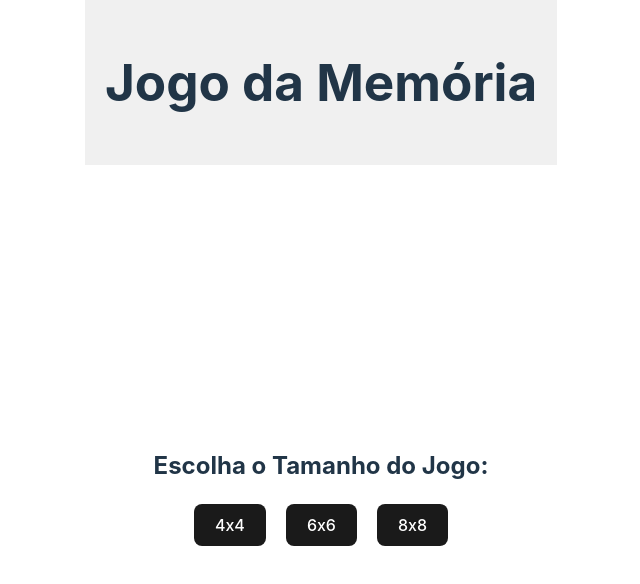
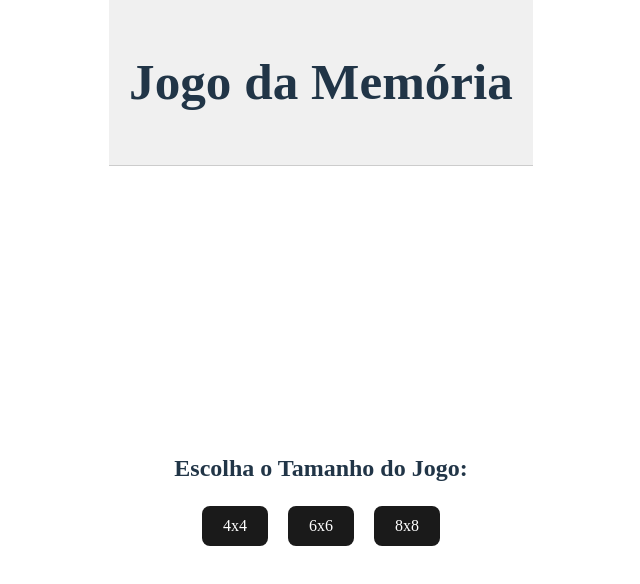
Before and after one commit to EndrioAlberton/MemoryGame, a React (Vite) app: page / in a window 1280 px wide. Shown: the top 584 px of the page, without its empty margins (319-959 px from the left). Built offline with nearby package versions, Linux system fonts and the light colour scheme.

Commit message:
Style: Add new font

```diff
--- a/src/components/Board.tsx
+++ b/src/components/Board.tsx
@@ -39,6 +39,7 @@ const CardContainer = styled.div`
 const StatsContainer = styled.div`
   margin-top: 20px;
   text-align: center;
+  font-family: 'Baloo', cursive;
 `;
 
 // Interface representando as propriedades do componente Board
--- a/src/components/Header.tsx
+++ b/src/components/Header.tsx
@@ -4,6 +4,8 @@ const HeaderContainer = styled.div`
   text-align: center;
   padding: 20px;
   background-color: #f0f0f0;
+  border-bottom: 1px solid #ccc;
+  font-family: 'Baloo', cursive;
 `;
 
 const Header = () => {
--- a/src/components/StartGame.tsx
+++ b/src/components/StartGame.tsx
@@ -4,6 +4,7 @@ import BoardSize from '../types/boardSizes';
 const StartGameContainer = styled.div`
   text-align: center;
   margin-top: 10px;
+  font-family: 'Baloo', cursive;
 `;
 
 const Button = styled.button`
@@ -13,7 +14,7 @@ const Button = styled.button`
   border: 1px solid transparent;
   font-size: 1em;
   font-weight: 500;
-  font-family: inherit;
+  font-family: 'Baloo', cursive;
   background-color: #1a1a1a;
   color: #ffffff;
   cursor: pointer;
```
